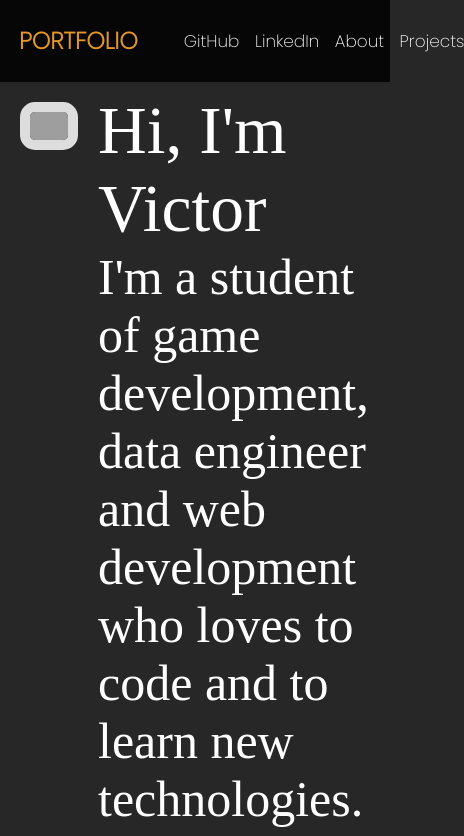
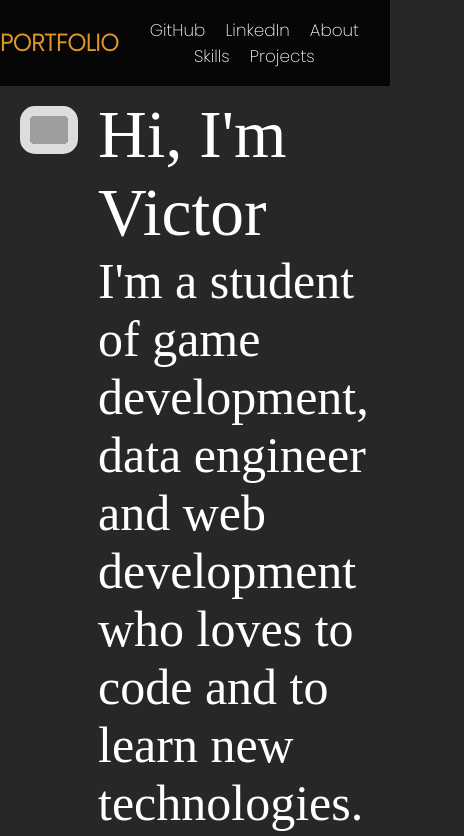
Before and after one commit to Victor-BwD/portfolio, a plain HTML site: page index.html in a window 390 px wide. Shown: the top 836 px of the page, 464 px wide, since content can reach past the window. Drawn offline with Linux system fonts and the light colour scheme; grey boxes are pictures that could not be loaded.

Commit message:
Responsividade na navbar/adicionado atalho para habilidades

```diff
--- a/index.html
+++ b/index.html
@@ -31,7 +31,8 @@
           <li><a href = "https://github.com/Victor-BwD">GitHub</a></li>
           <li><a href = "https://www.linkedin.com/in/victorbwd/">LinkedIn</a></li>
           <li><a href = "#description">About</a></li>
-          <li><a href = "#">Projects</a></li>
+          <li><a href = "#skills">Skills</a></li>
+          <li><a href = "#portfolio">Projects</a></li>
       </ul>
   </nav>
 
--- a/style.css
+++ b/style.css
@@ -29,10 +29,32 @@ nav{
 }
 
 .menu{
-    display: flex;
-    justify-content: space-between;
-    width: 50%;
+    list-style-type: none;
+    margin: 0;
+    padding: 2vh;
+    text-align: center;
 }
+
+ul {
+    display: block;
+    list-style-type: disc;
+    margin-block-start: 1em;
+    margin-block-end: 1em;
+    margin-inline-start: 0px;
+    margin-inline-end: 0px;
+    padding-inline-start: 40px;
+}
+
+li{
+    display: inline;
+}
+
+@media only screen and (min-device-width: 280px) and (max-device-width: 480px){
+    .menu a {
+        padding: 0 1vw;
+    }
+}
+
 
 .menu a{
     color: white;
```
